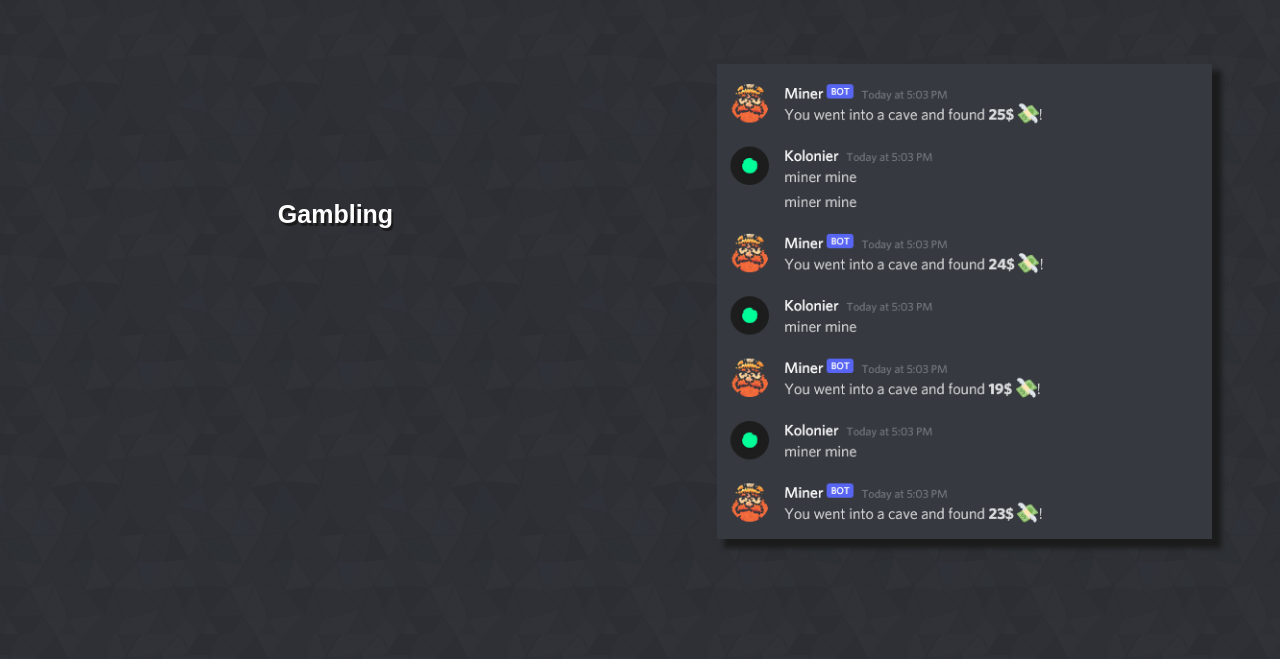
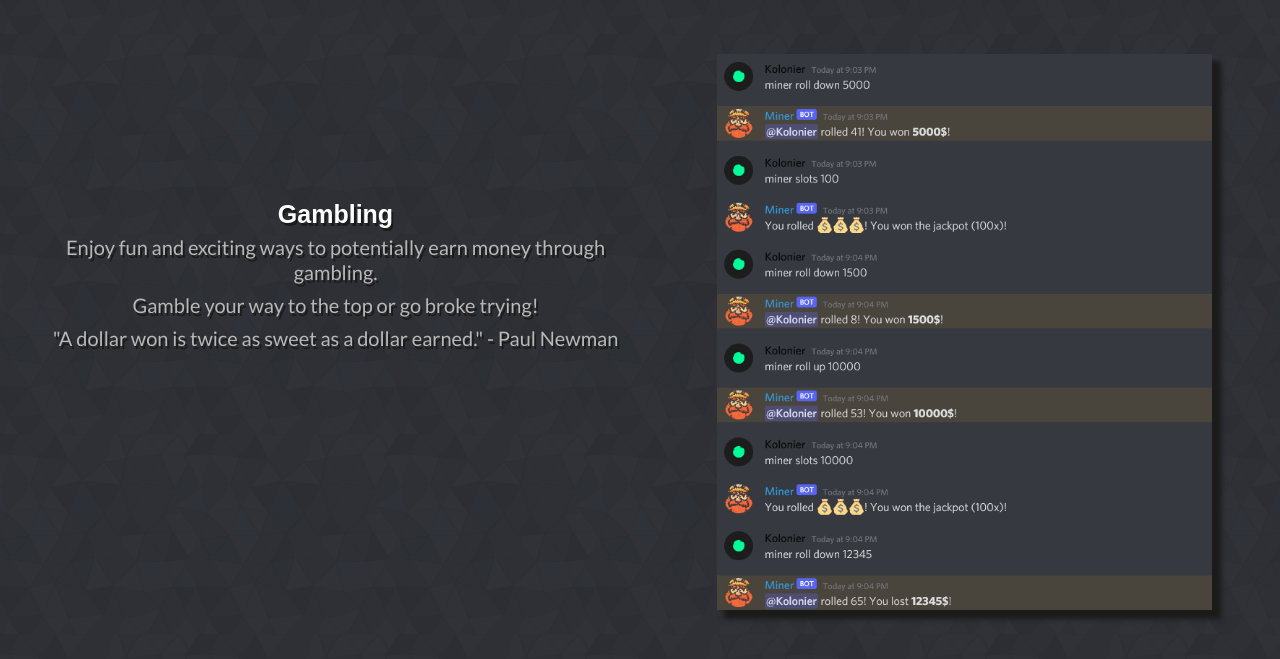
Before and after one commit to Code-Institute-Submissions/first-project-9, a plain HTML site: page index.html in a window 1280 px wide. Shown: the part 3166-3825 px from the top of the page. Drawn offline with Linux system fonts and the light colour scheme.

Commit message:
Add third feature and style changes

```diff
--- a/assets/css/style.css
+++ b/assets/css/style.css
@@ -182,7 +182,7 @@ a {
     font-size: 125%;
 }
 
-.feature-text > div{
+.feature-text > p{
     margin-top: 8px;
     margin-bottom: 8px;
 }
--- a/index.html
+++ b/index.html
@@ -69,13 +69,13 @@
         </div>
         <div class="feature-box">
             <div class="feature-image">
-                <img src="assets/images/feature_one.png" alt="Dwarf miner with mining helmet on" class="right-image">
+                <img src="assets/images/feature_three.png" alt="This picture displays some of the gambling commands" class="right-image">
             </div>
             <div class="feature-text">
                 <h3 class="feature-heading">Gambling</h3>
-                <p></p>
-                <p></p>
-                <p></p>
+                <p>Enjoy fun and exciting ways to potentially earn money through gambling.</p>
+                <p>Gamble your way to the top or go broke trying!</p>
+                <p>"A dollar won is twice as sweet as a dollar earned." - Paul Newman</p>
             </div>
         </div>
     </section>
```
Also changed, not shown: contact.html (+0 -1 lines), assets/images/feature_three.png (added).
